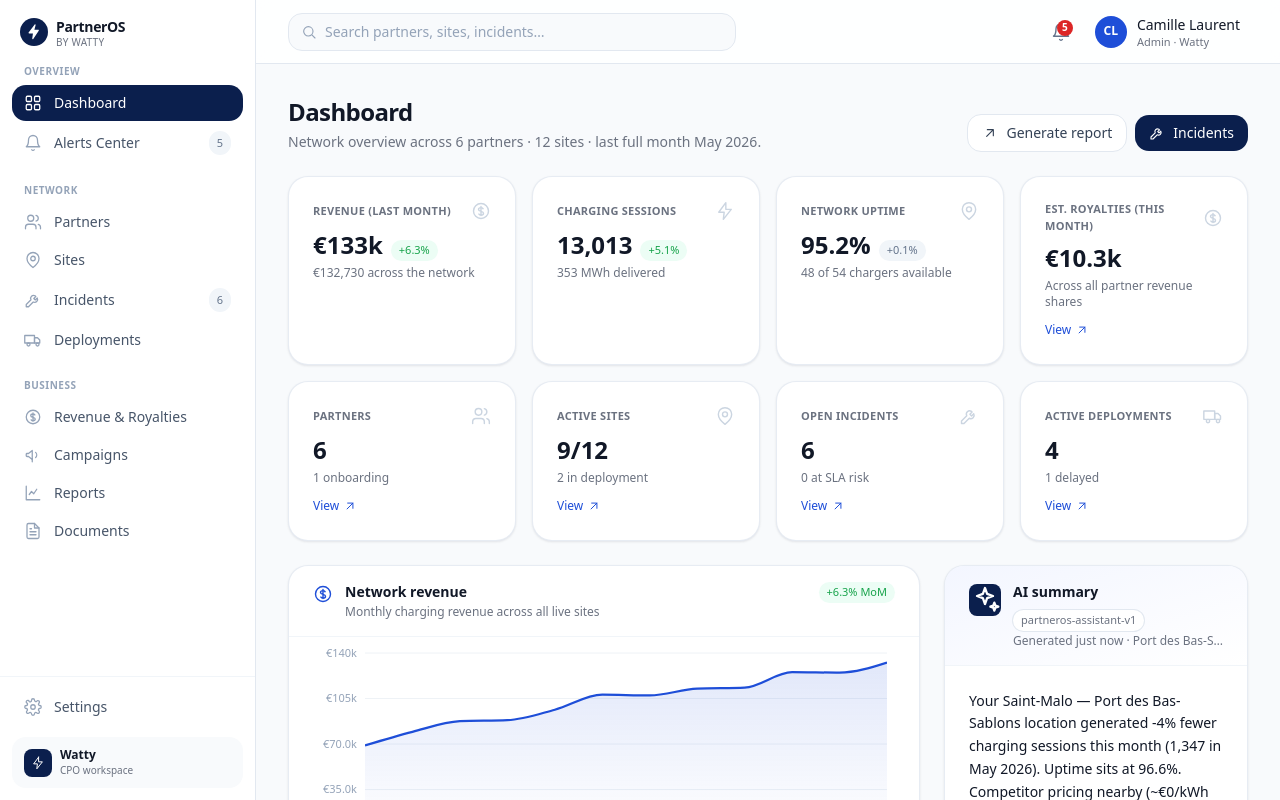
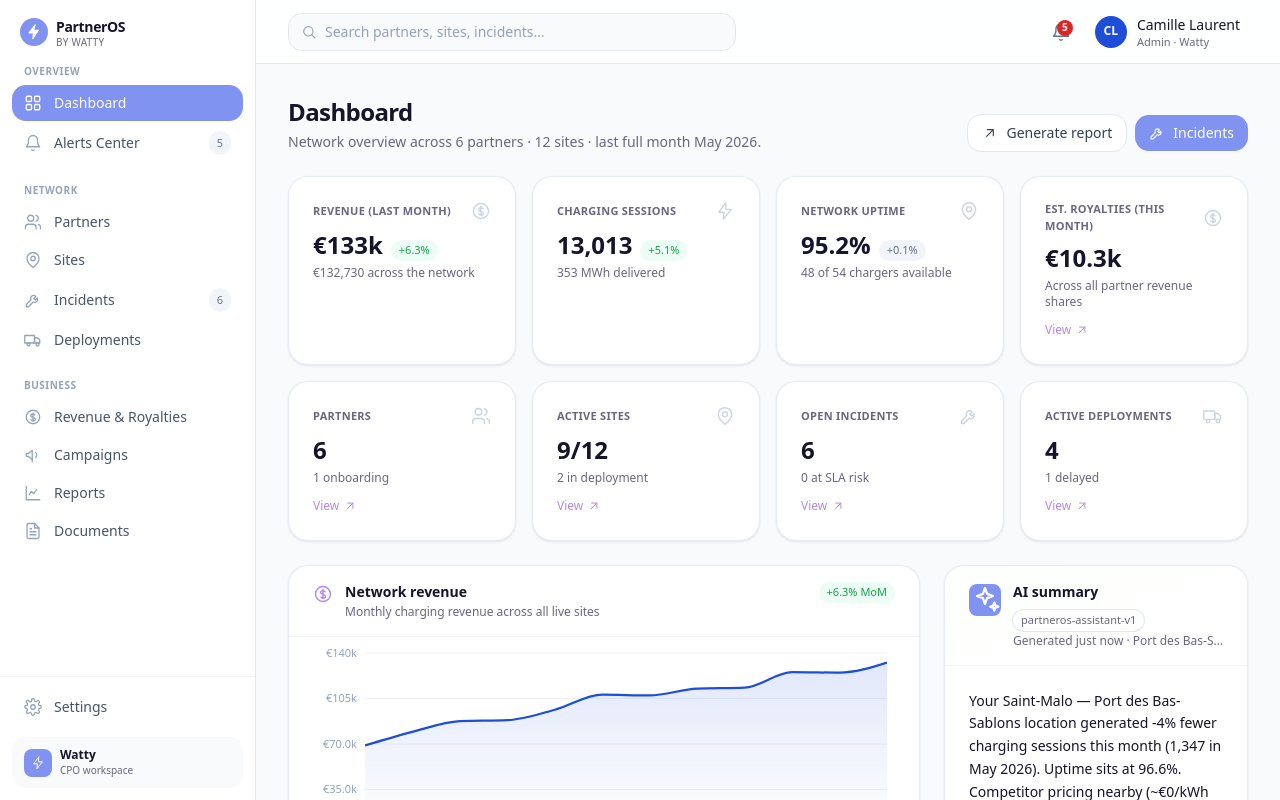
Before and after one commit to berthiertimothee-cell/WattyPartner, a Next.js app: page /dashboard in a window 1280 px wide. Shown: the top 800 px of the page. Built offline with nearby package versions, Linux system fonts and the light colour scheme.

Commit message:
Integrate Watty brand palette

```diff
--- a/tailwind.config.ts
+++ b/tailwind.config.ts
@@ -1,20 +1,28 @@
 import type { Config } from "tailwindcss";
 
-// Watty brand palette — calm, premium B2B SaaS (Airbnb / Stripe / Notion feel).
+// Watty brand palette — inspired by WattyBrandDesign.
 const config: Config = {
   content: ["./src/app/**/*.{ts,tsx}", "./src/components/**/*.{ts,tsx}"],
   theme: {
     extend: {
       colors: {
         brand: {
-          DEFAULT: "#0B1F4D", // royal dark blue (primary)
-          600: "#1E4ED8", // secondary blue
-          50: "#EEF2FF",
-          100: "#E0E7FF",
+          DEFAULT: "#8093F1", // periwinkle blue / primary
+          600: "#B388EB", // lavender / secondary
+          500: "#8093F1",
+          300: "#F7AEF8", // pink accent
+          50: "#FCFFFC", // soft white
+          100: "#F6F2FF",
         },
-        ink: "#111827",
-        muted: "#6B7280",
-        canvas: "#F8FAFC",
+        watty: {
+          pink: "#F7AEF8",
+          purple: "#B388EB",
+          blue: "#8093F1",
+          white: "#FCFFFC",
+        },
+        ink: "#16142A",
+        muted: "#6B6680",
+        canvas: "#FCFFFC",
         success: "#16A34A",
         warning: "#F59E0B",
         danger: "#DC2626",
@@ -23,13 +31,18 @@ const config: Config = {
         sans: ["ui-sans-serif", "system-ui", "-apple-system", "Segoe UI", "Roboto", "Helvetica Neue", "Arial", "sans-serif"],
       },
       boxShadow: {
-        card: "0 1px 2px rgba(16,24,40,0.04), 0 1px 3px rgba(16,24,40,0.06)",
-        cardHover: "0 8px 24px rgba(16,24,40,0.08)",
-        pop: "0 12px 32px rgba(11,31,77,0.12)",
+        card: "0 1px 2px rgba(22,20,42,0.04), 0 1px 3px rgba(22,20,42,0.06)",
+        cardHover: "0 10px 30px rgba(128,147,241,0.16)",
+        pop: "0 16px 42px rgba(179,136,235,0.22)",
+        glow: "0 18px 60px rgba(247,174,248,0.35)",
       },
       borderRadius: {
         xl: "0.875rem",
         "2xl": "1.25rem",
+      },
+      backgroundImage: {
+        "watty-gradient": "linear-gradient(135deg, #8093F1 0%, #B388EB 52%, #F7AEF8 100%)",
+        "watty-soft": "radial-gradient(circle at top left, rgba(247,174,248,0.32), transparent 34%), radial-gradient(circle at top right, rgba(128,147,241,0.26), transparent 32%), #FCFFFC",
       },
       keyframes: {
         "fade-in": { from: { opacity: "0", transform: "translateY(4px)" }, to: { opacity: "1", transform: "translateY(0)" } },
```
